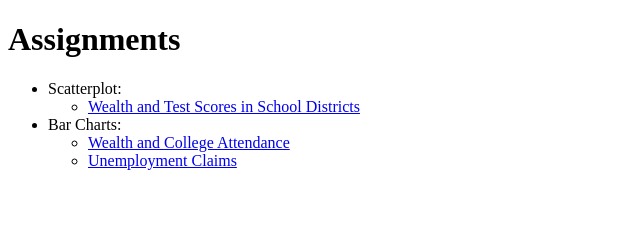
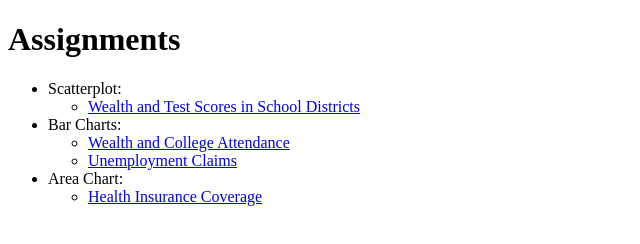
Before and after one commit to danielbchen/d3-data-viz, a plain HTML site: page index.html in a window 1280 px wide. Shown: the whole page, without its empty margins (0-640 px from the left). Drawn offline with Linux system fonts and the light colour scheme.

Commit message:
Added link to area chart

```diff
--- a/index.html
+++ b/index.html
@@ -24,6 +24,11 @@
                 <li><a href="Bar Chart - Unemployment Claims/">Unemployment Claims</a></li>
             </ul>
         </li>
+        <li>Area Chart:
+            <ul>
+                <li><a href="Area Chart - Health Insurance Coverage/">Health Insurance Coverage</a></li>
+            </ul>
+        </li>
     </ul>
 </body>
 
```
